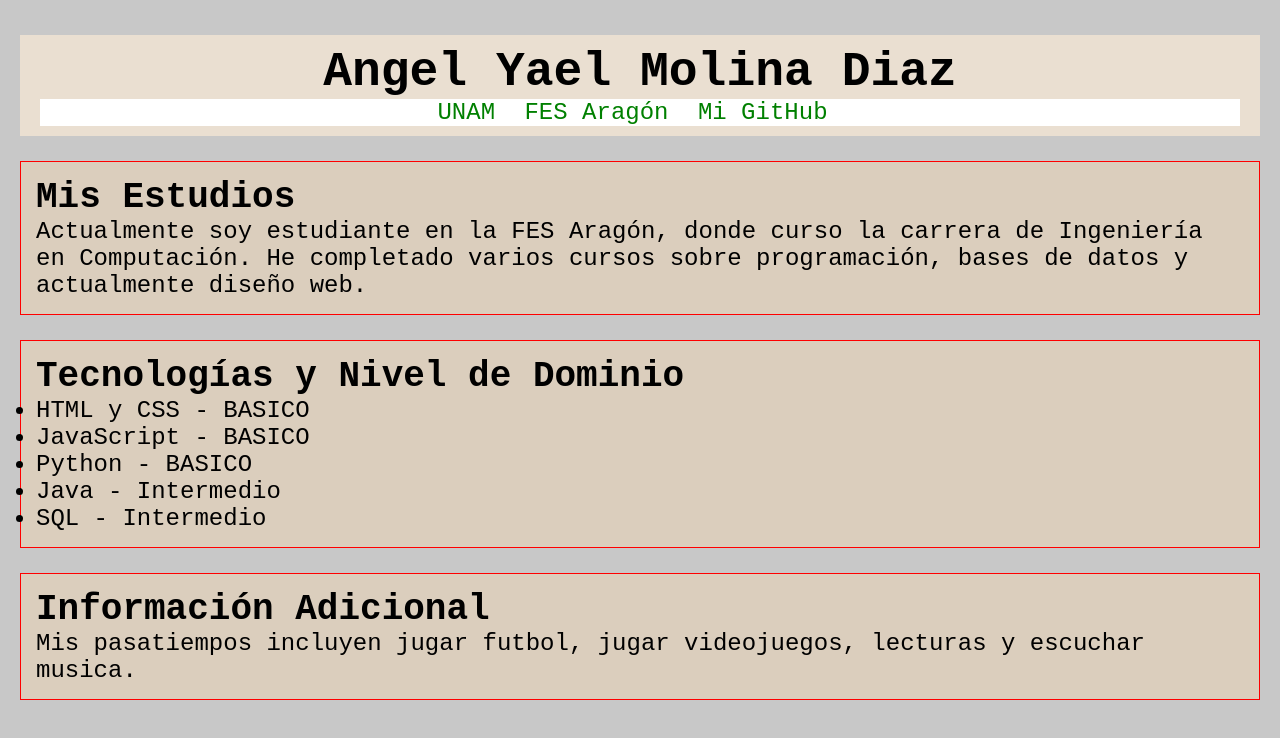
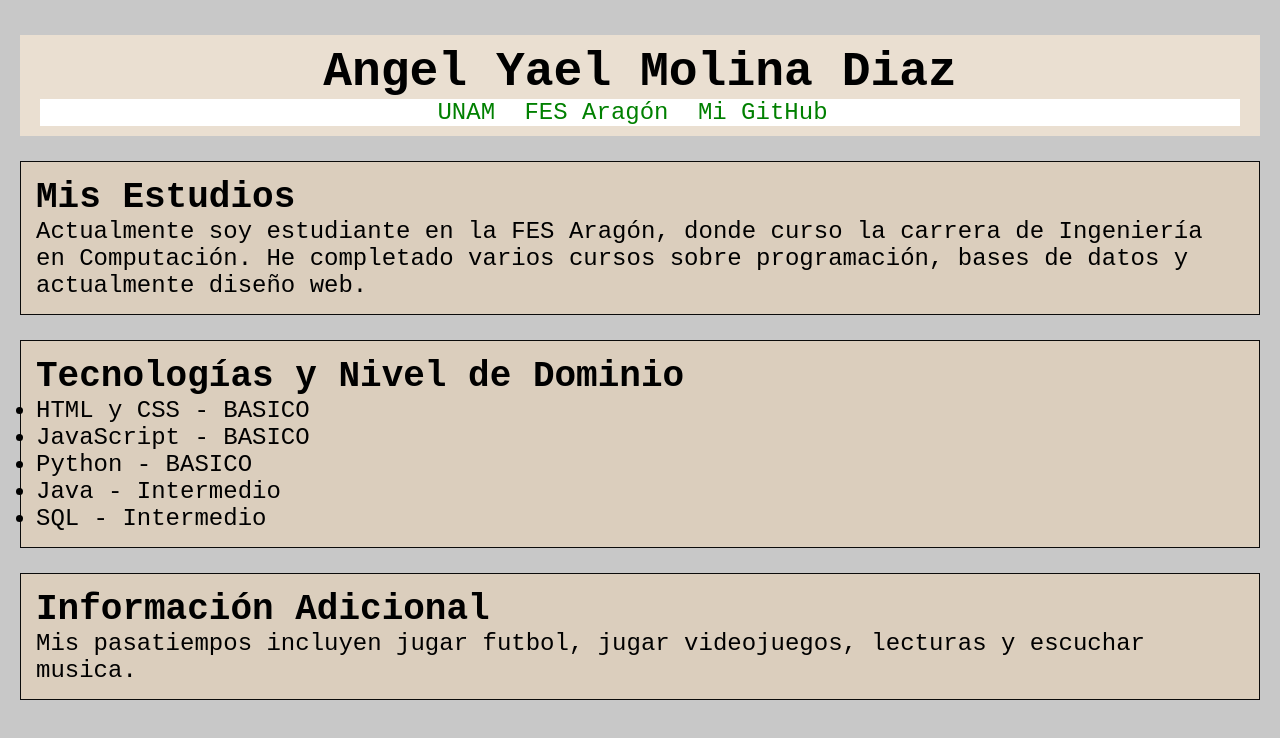
Before and after one commit to AngelMolina23/AngelMolina23.github.io, a plain HTML site: page index.html in a window 1280 px wide. Drawn offline with Linux system fonts and the light colour scheme.

Commit message:
segundo comm

```diff
--- a/assets/css/master.css
+++ b/assets/css/master.css
@@ -39,7 +39,7 @@ section article, aside{
     margin-bottom: 15px;
     padding: 15px;
     background-color: rgb(219, 206, 189);
-    border: 1px solid red;
+    border: 1px solid rgb(11, 11, 11);
 }
 footer{
     text-align: center;
```
